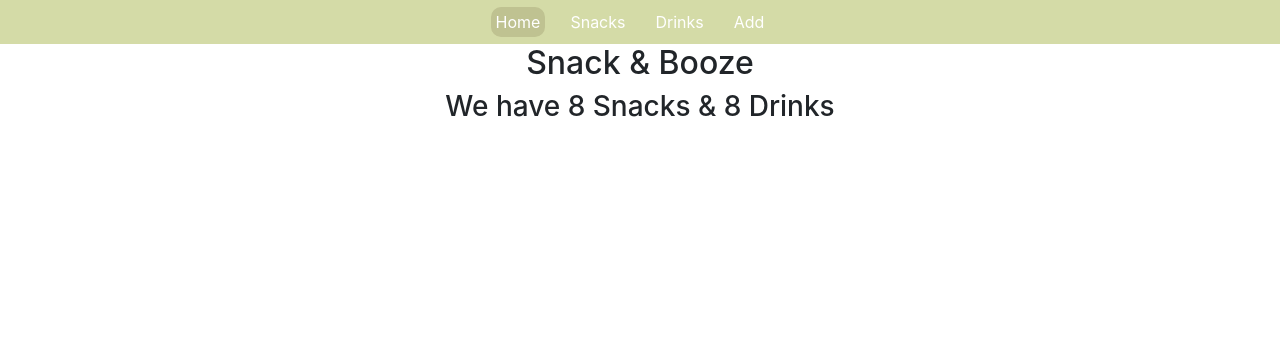
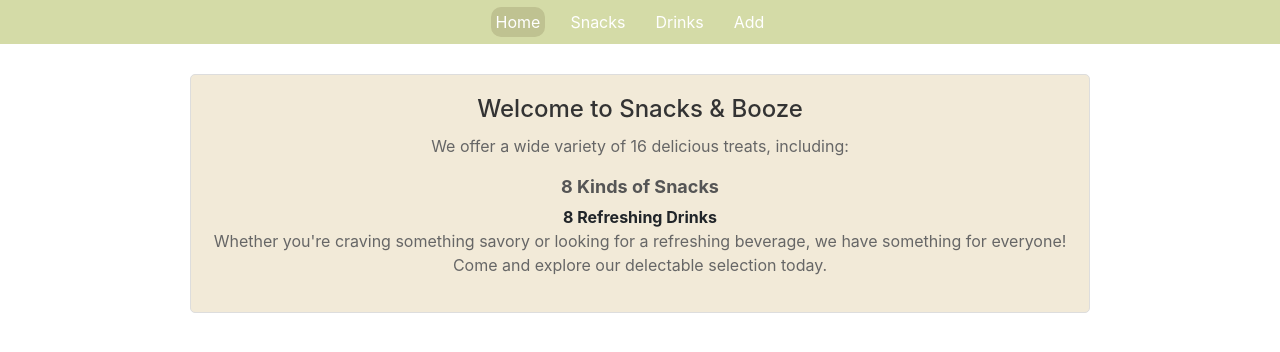
Before and after one commit to negasaa12/Snack_Booze, a React (Create React App) app in the folder react2/: page / in a window 1280 px wide. Shown: the top 352 px of the page. Built offline with nearby package versions, Linux system fonts and the light colour scheme.

Commit message:
made style for itemList component

```diff
--- a/react2/src/ItemList.js
+++ b/react2/src/ItemList.js
@@ -1,18 +1,36 @@
 import React from "react";
-
+import "./itemList.css";
 
 
 const ItemList = ({items})=>{
 
+    const totalSnacks = items.snacks.length;
+    const totalDrinks = items.drinks.length;
+    const totalItems = totalSnacks + totalDrinks;
+
+    return (
+        <div className="itemList-container">
+          <h3 className="itemList-h3">
+            Welcome to Snacks & Booze
+          </h3>
+          <p className="itemList-p">
+            We offer a wide variety of {totalItems} delicious treats, including:
+          </p>
+          <ul className="itemList-ul">
+            <li className="itemList-li">
+              <strong>{totalSnacks} Kinds of Snacks</strong>
+            </li>
+            <li>
+              <strong>{totalDrinks} Refreshing Drinks</strong>
+            </li>
+          </ul>
+          <p className="itemList-p">
+            Whether you're craving something savory or looking for a refreshing beverage,
+            we have something for everyone! Come and explore our delectable selection today.
+          </p>
+        </div>
+      );
+    };
 
 
-    return(
-        <>
-        <h2> Snack & Booze </h2>
-
-        <h3> We have {items.snacks.length} Snacks & {items.drinks.length} Drinks</h3>
-        </>
-    )
-}
-
 export default ItemList;
--- /dev/null
+++ b/react2/src/itemList.css
@@ -0,0 +1,48 @@
+.itemList-container {
+    background-color: #F2EAD8;
+    border: 1px solid #ddd;
+    padding: 20px;
+    border-radius: 5px;
+    max-width: 900px;
+    margin: 0 auto;
+    margin-top: 30px;
+  }
+
+  .itemList-h3 {
+    font-size: 24px;
+    color: #333;
+    text-align: center;
+    margin-bottom: 10px;
+  }
+
+  .itemList-p {
+    font-size: 16px;
+    color: #666;
+    text-align: center;
+    margin-bottom: 15px;
+  }
+
+  .itemList-ul {
+    list-style: none;
+    padding: 0;
+    margin: 0;
+  }
+
+  .itemList-li {
+    font-size: 18px;
+    color: #333;
+    margin-bottom: 5px;
+  }
+
+  .itemList-li strong {
+    color: #555;
+  }
+
+  .itemList-li:last-child {
+    margin-bottom: 15px;
+  }
+
+  /* Add some spacing between paragraphs */
+  .itemList-p + .itemList-p {
+    margin-top: 15px;
+  }
```
